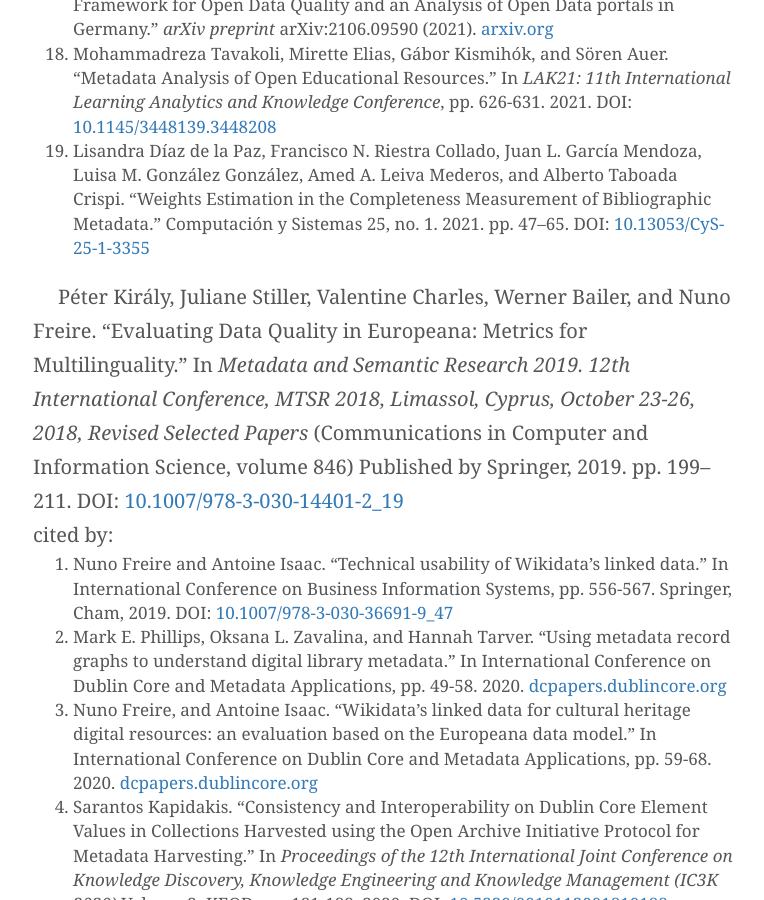
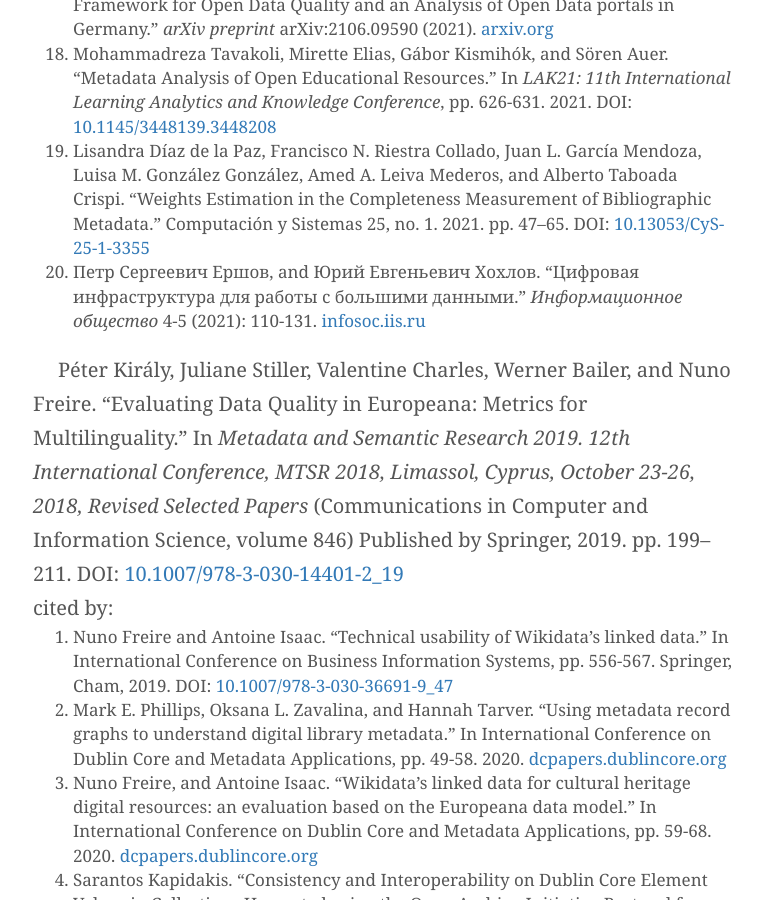
Before and after one commit to pkiraly/pkiraly.github.io, a Jekyll site: the page built from about.md, in a window 1280 px wide and 900 px high, scrolled down 6461 px. Shown: the whole window, without its empty margins (257-1021 px from the left). Built offline with Jekyll 4.4.1, drawn with Linux system fonts in a browser that asks for light colours; nearby versions of some CDN libraries; some web fonts are replaced; comment, search, counter and statistics services are not loaded.

Commit message:
Ершов and Хохлов, 2021

```diff
--- a/about.md
+++ b/about.md
@@ -117,6 +117,7 @@ cited by:<br/>
 17. Lisa Wenige, Claus Stadler, Michael Martin, Richard Figura, Robert Sauter, and Christopher W. Frank. "Open Data and the Status Quo--A Fine-Grained Evaluation Framework for Open Data Quality and an Analysis of Open Data portals in Germany." _arXiv preprint_ arXiv:2106.09590 (2021). [arxiv.org](https://arxiv.org/abs/2106.09590)
 18. Mohammadreza Tavakoli, Mirette Elias, Gábor Kismihók, and Sören Auer. "Metadata Analysis of Open Educational Resources." In _LAK21: 11th International Learning Analytics and Knowledge Conference_, pp. 626-631. 2021. DOI: [10.1145/3448139.3448208](https://doi.org/10.1145/3448139.3448208)
 19. Lisandra Díaz de la Paz, Francisco N. Riestra Collado, Juan L. García Mendoza, Luisa M. González González, Amed A. Leiva Mederos, and Alberto Taboada Crispi. "Weights Estimation in the Completeness Measurement of Bibliographic Metadata." Computación y Sistemas 25, no. 1. 2021. pp. 47–65. DOI: [10.13053/CyS-25-1-3355](https://doi.org/10.13053/CyS-25-1-3355)
+20. Петр Сергеевич Ершов, and Юрий Евгеньевич Хохлов. "Цифровая инфраструктура для работы с большими данными." _Информационное общество_ 4-5 (2021): 110-131. [infosoc.iis.ru](http://infosoc.iis.ru/article/view/657)
 
 Péter Király, Juliane Stiller, Valentine Charles, Werner Bailer, and Nuno Freire. “Evaluating Data Quality in Europeana: Metrics for Multilinguality.” In *Metadata and Semantic Research 2019. 12th International Conference, MTSR 2018, Limassol, Cyprus, October 23-26, 2018, Revised Selected Papers* (Communications in Computer and Information Science, volume 846) Published by Springer, 2019. pp. 199–211. DOI: [10.1007/978-3-030-14401-2_19](https://doi.org/10.1007/978-3-030-14401-2_19)<br/>
 cited by:<br/>
```
